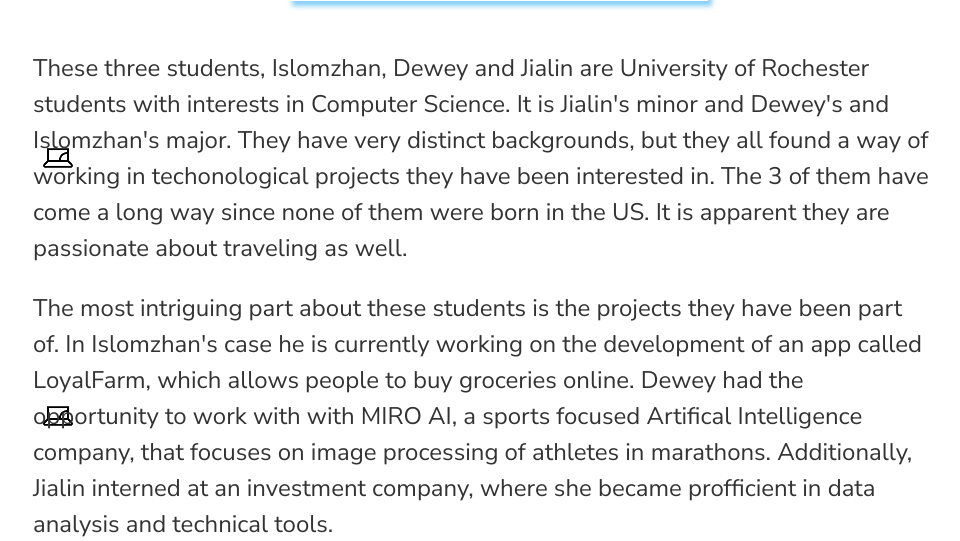
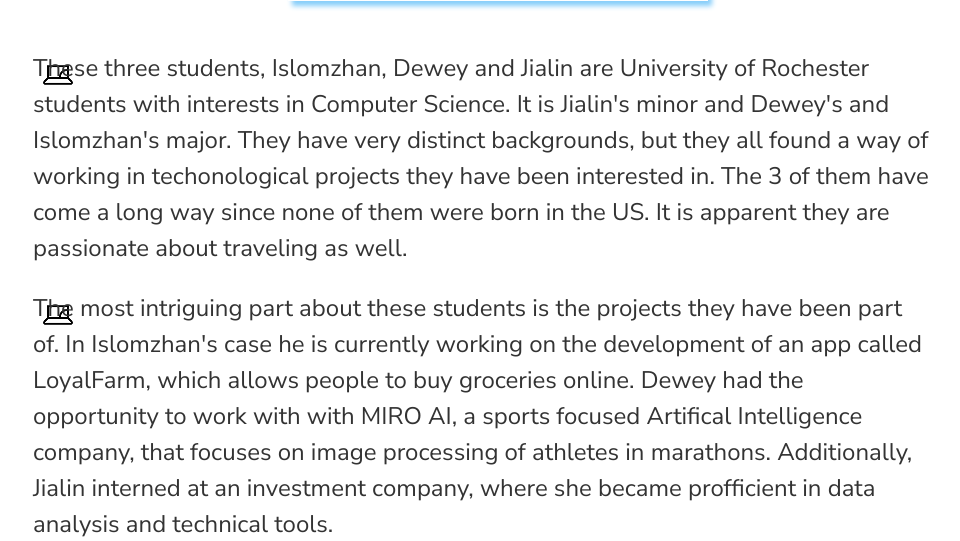
Before and after one commit to Junting0211/assignment03, a PHP site: page / in a window 1280 px wide. Shown: the part 448-989 px from the top of the page, without its empty margins (187-1147 px from the left). Run offline with PHP 8.4, Linux system fonts and the light colour scheme; some web fonts are replaced.

Commit message:
Update styles.css

```diff
--- a/css/styles.css
+++ b/css/styles.css
@@ -144,14 +144,14 @@ main { grid-column: 1 / 4;
 .column1 {
 	background-image:url(../images/logo_cs.png);
 	background-repeat: no-repeat;
-	background-position:left;
+	background-position:left top;
 	margin-top:15px;
 	margin-left: 60px;
 }
 .column2 {
 	background-image:url(../images/logo_cs.png);
 	background-repeat: no-repeat;
-	background-position:left;
+	background-position:left top;
 	margin-left: 60px;
 }
 header {
```
